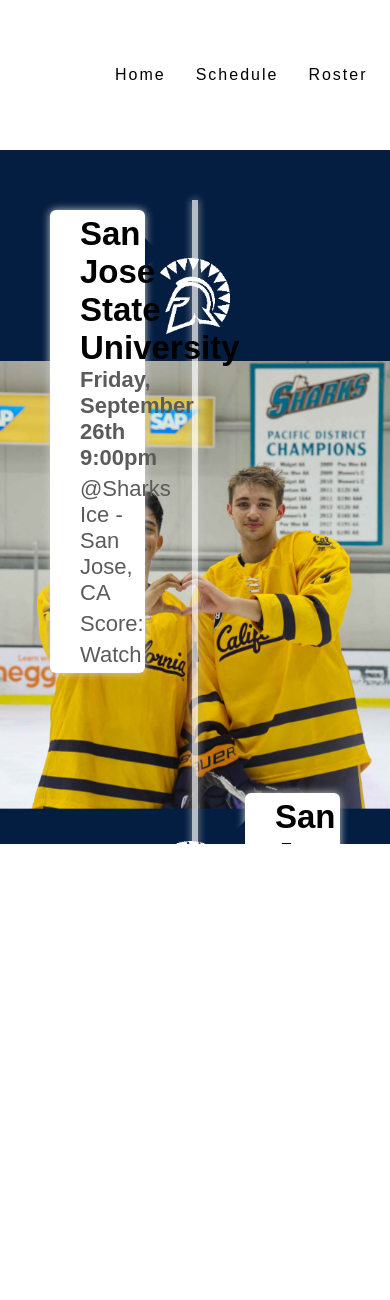
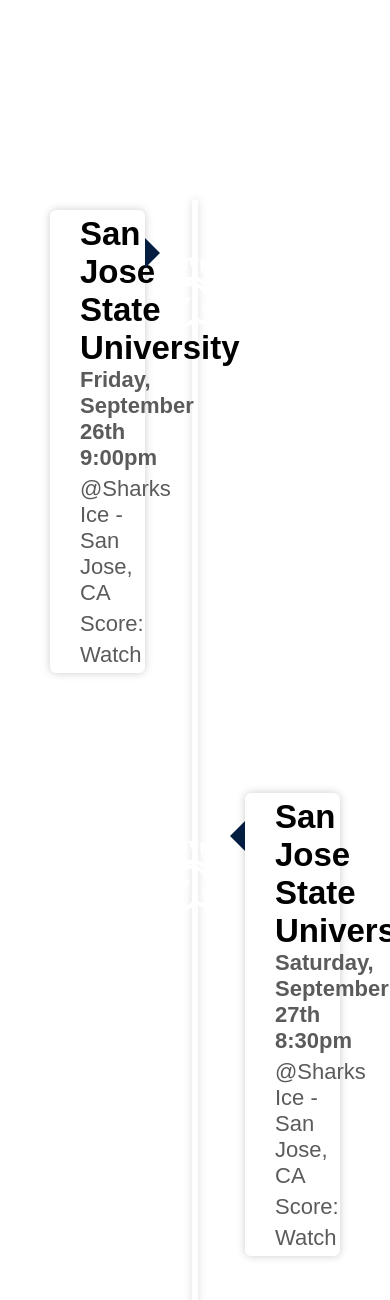
Before and after one commit to allananaka/Cal-Ice-Hockey-Website-2.0, a PHP site: page /schedule.html in a window 390 px wide; the page is wider, and only the part inside the window is pictured. Shown: the top 1300 px of that part. Before the commit the page ends 844 px from the top of that part, so only its background shows below. Run offline with PHP 8.4, Linux system fonts and the light colour scheme.

Commit message:
new schedule page

```diff
--- a/schedule.html
+++ b/schedule.html
@@ -11,9 +11,8 @@
     <link rel="preconnect" href="https://fonts.gstatic.com" crossorigin>
     <link href="https://fonts.googleapis.com/css2?family=Spectral:ital,wght@0,200;0,300;0,400;0,500;0,600;0,700;0,800;1,200;1,300;1,400;1,500;1,600;1,700;1,800&display=swap" rel="stylesheet">
 </head>
-<body class="white">
-    <div class="wrapper">
-        <header class="rosterHeader">
+<body class="sched">
+        <header>
             <a href="index.html" class="logo"><img src="images/calicehockeylogo2.png" alt="California"></a>
             <ul>
                 <li><a href="index.html">Home</a></li>
@@ -330,8 +329,8 @@
                 </div>
             </div>
         </div>
-        <img class="parallaxbackground" src="images/ScheduleBackground.jpg">
-        <section class="adjustForParallax">
+        <!-- <img class="parallaxbackground" src="images/ScheduleBackground.jpg"> -->
+        <section class="bottom homeBottom">
             <section class="socialmediacontainer">
                 <div class="FollowUs">Follow Us:</div>
                 <div><a href="https://www.instagram.com/calicehockey/?utm_source=ig_web_button_share_sheet&igshid=OGQ5ZDc2ODk2ZA==" target="_blank"><img src="images/new-instagram-logo-white-border-icon-png-large.png" alt="Intagram"></a></div>
@@ -339,6 +338,5 @@
                 <div><a href="https://x.com/Cal_IceHockey" target="_blank"><img src="images/x-social-media-white-round-icon.png" alt="X"></a></div>
             </section>
     </section>
-    </div>
 </body>
 </html>
--- a/styles.css
+++ b/styles.css
@@ -412,12 +415,24 @@
     border-radius: 3px;
     background: rgb(91, 91, 91);
 }
+body.sched {
+    font-family: 'Poppins', sans-serif;
+    /* Background image moved from .wrapper */
+    background: url('images/backgroundSched.png') no-repeat -20px center fixed;
+    background-size: 110%;
+
+    /* optional but recommended to match old behavior */
+    min-height: 100vh;
+    overflow-x: hidden;
+}
 .wrapper {
     height: 100vh;
     overflow-y: auto;
     overflow-x: hidden;
-    perspective: 10px;
-    background: rgb(4,30,66);
+    /*perspective: 10px;
+    background: rgb(4,30,66);*/
+    background: url('images/ScheduleBackground.jpg') no-repeat center center fixed;
+    background-size: cover;
 }
 .parallaxbackground {
     position: absolute;
```
Also changed, not shown: other parts of styles.css (+51 -3 lines), images/backgroundSched.png (added), images/backgroundSchedule2.png (added), images/bottomBackground.png (added), 2 other files.
